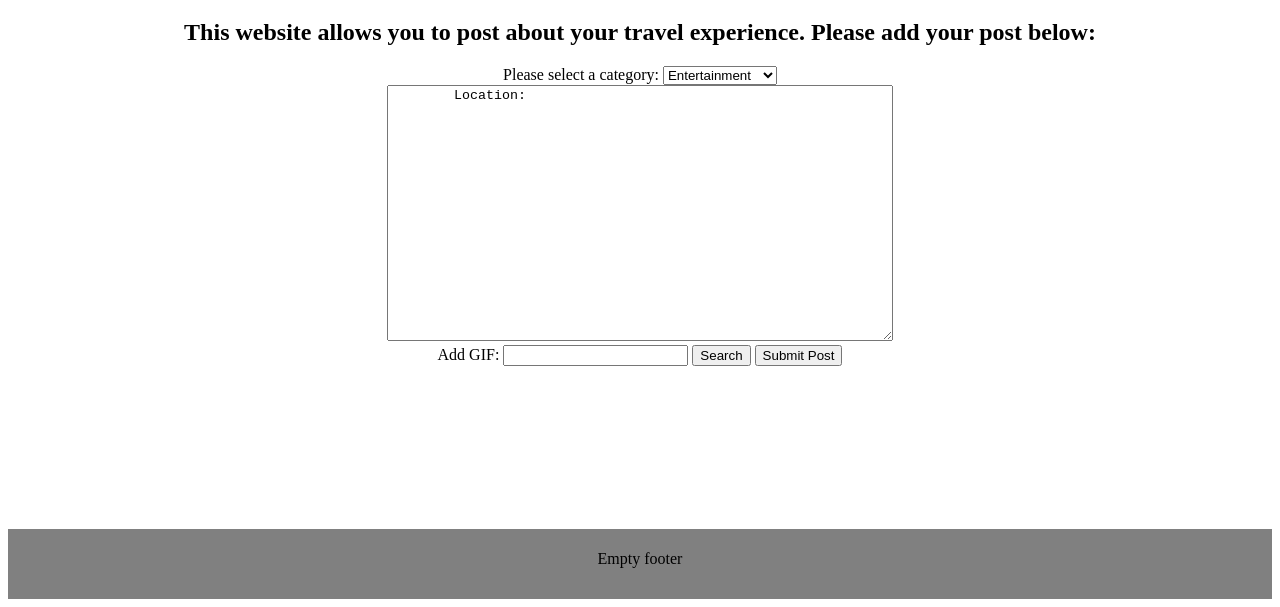
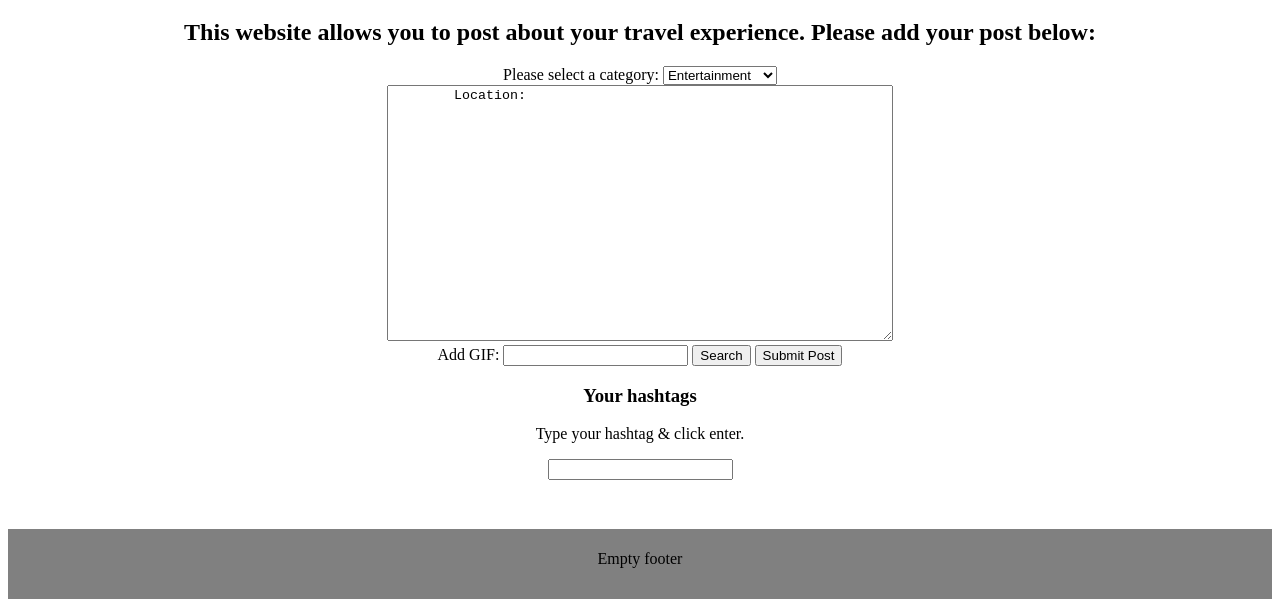
Before and after one commit to Rachiey/journalproject, a plain HTML site: page html/mainPage.html in a window 1280 px wide. Shown: the part 209-816 px from the top of the page. Drawn offline with Linux system fonts and the light colour scheme.

Commit message:
added hashtag feature

```diff
--- a/html/mainPage.html
+++ b/html/mainPage.html
@@ -44,9 +44,14 @@
         <button id="btnSearch">Search</button>
         <input type ="submit" id = "journalpost" value ="Submit Post">
         <div class="out"></div>
+        <div class="wrapper">
+            <h3>Your hashtags</h3>
+            <p class="info">Type your hashtag & click enter.</p>
+            <input type="text" id="hashtags" autocomplete="off">
+            <div class="tag-container">
+            </div>
+          </div>
         </form>
-
-        <!--<div class="gifs"></div>!-->
 
     <footer><p>Empty footer</p></footer>
 </body>
```
